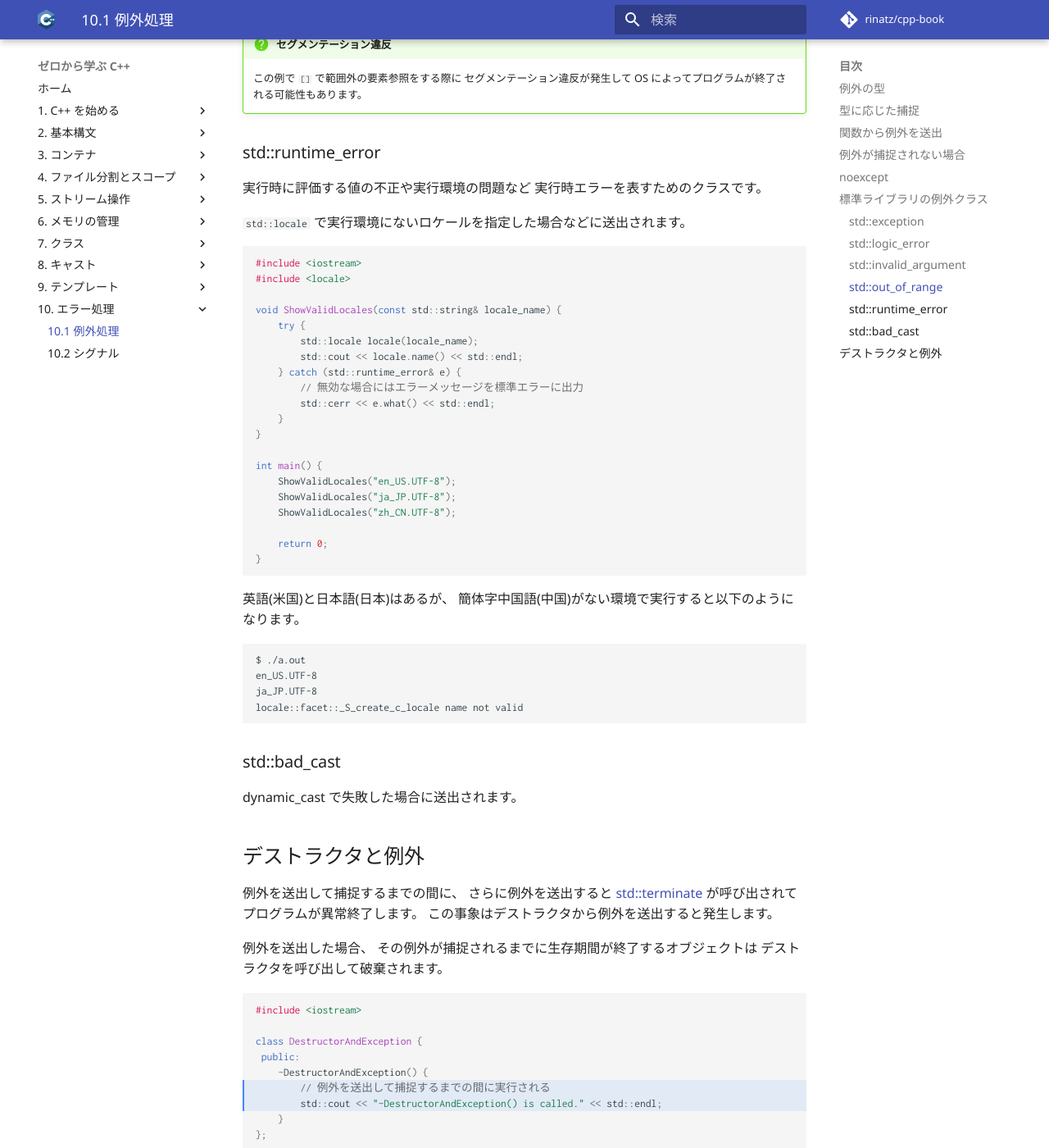
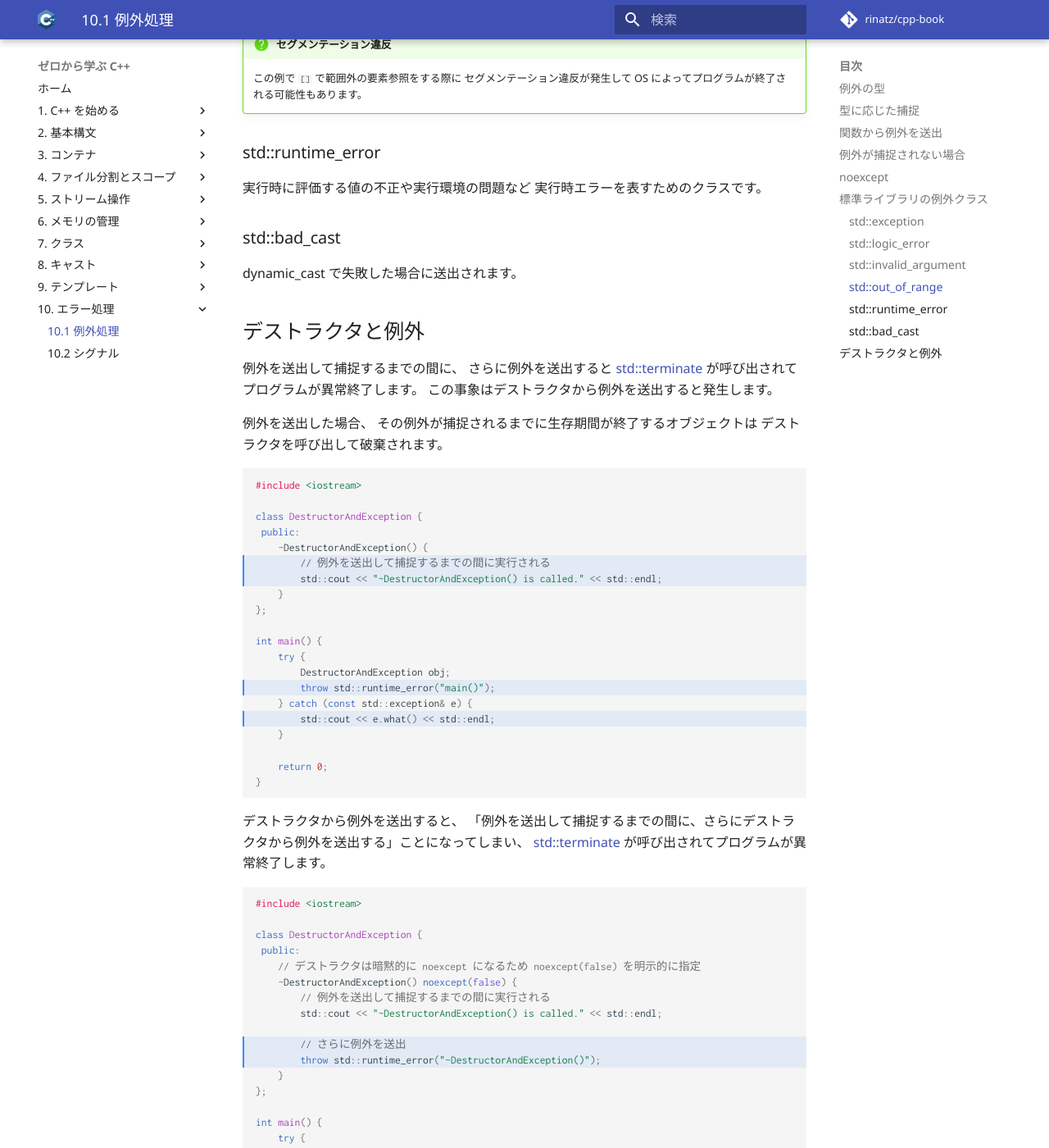
Before and after one commit to rinatz/cpp-book, an MkDocs documentation site: the page built from docs/ch10-01-exceptions.md, in a window 1280 px wide and 1400 px high, scrolled down 7676 px. Shown: the whole window at 82% size. Built offline with MkDocs 1.6.1 and Material for MkDocs 9.7.7, drawn with Linux system fonts in a browser that asks for light colours; comment, search, counter and statistics services are not loaded.

Commit message:
Delete example for std::runtime_error because std::locale not work in MinGW environment
Refer:
https://stackoverflow.com/questions/4406895/what-stdlocale-names-are-available-on-common-windows-compilers

````diff
--- a/docs/ch10-01-exceptions.md
+++ b/docs/ch10-01-exceptions.md
@@ -397,40 +397,7 @@ try {
 実行時に評価する値の不正や実行環境の問題など
 実行時エラーを表すためのクラスです。
 
-`std::locale` で実行環境にないロケールを指定した場合などに送出されます。
-
-```cpp
-#include <iostream>
-#include <locale>
-
-void ShowValidLocales(const std::string& locale_name) {
-    try {
-        std::locale locale(locale_name);
-        std::cout << locale.name() << std::endl;
-    } catch (std::runtime_error& e) {
-        // 無効な場合にはエラーメッセージを標準エラーに出力
-        std::cerr << e.what() << std::endl;
-    }
-}
-
-int main() {
-    ShowValidLocales("en_US.UTF-8");
-    ShowValidLocales("ja_JP.UTF-8");
-    ShowValidLocales("zh_CN.UTF-8");
-
-    return 0;
-}
-```
-
-英語(米国)と日本語(日本)はあるが、
-簡体字中国語(中国)がない環境で実行すると以下のようになります。
-
-```bash
-$ ./a.out
-en_US.UTF-8
-ja_JP.UTF-8
-locale::facet::_S_create_c_locale name not valid
-```
+<!-- TODO: std::locale 以外での例を追加する -->
 
 ### std::bad_cast
 
````
